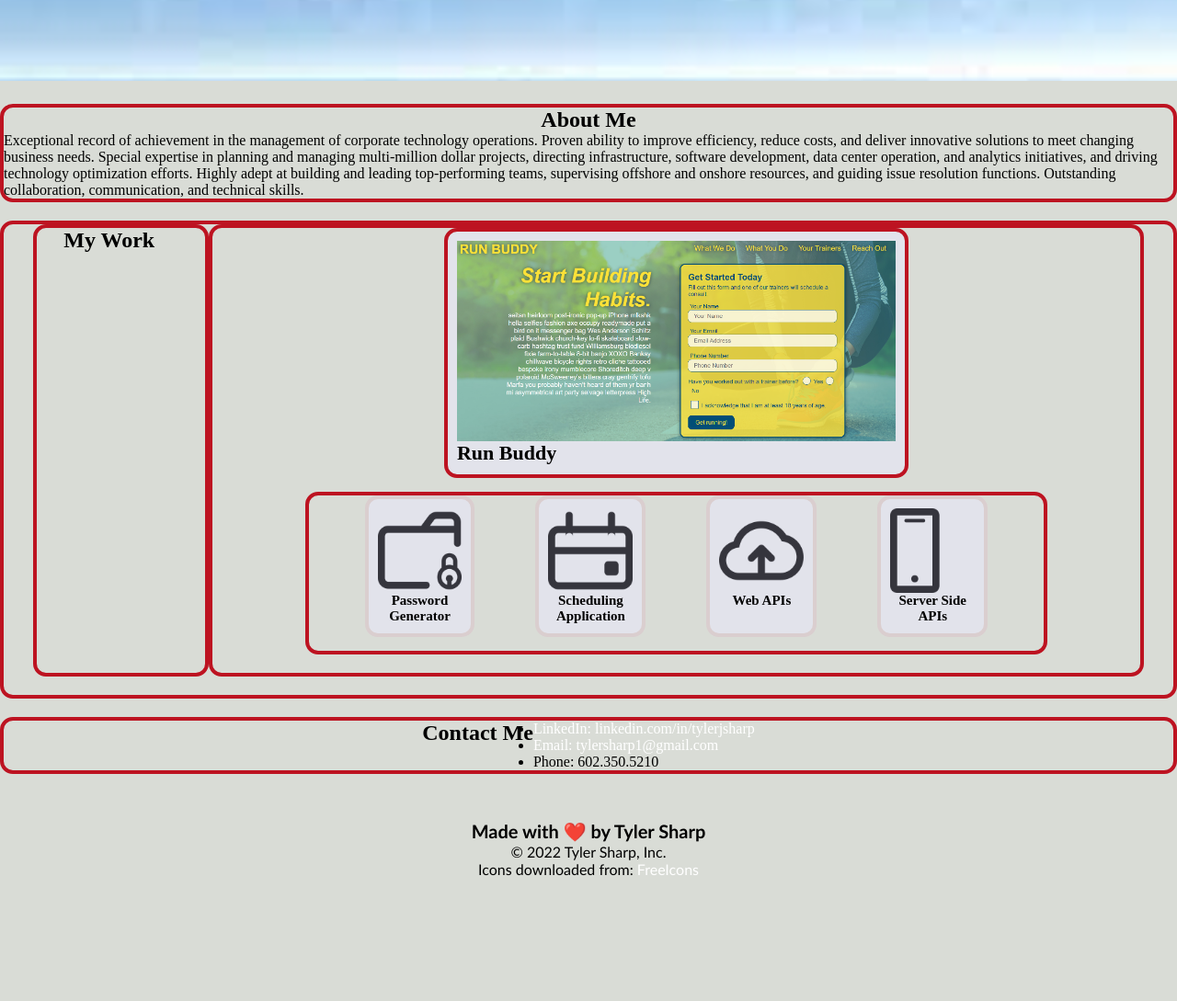
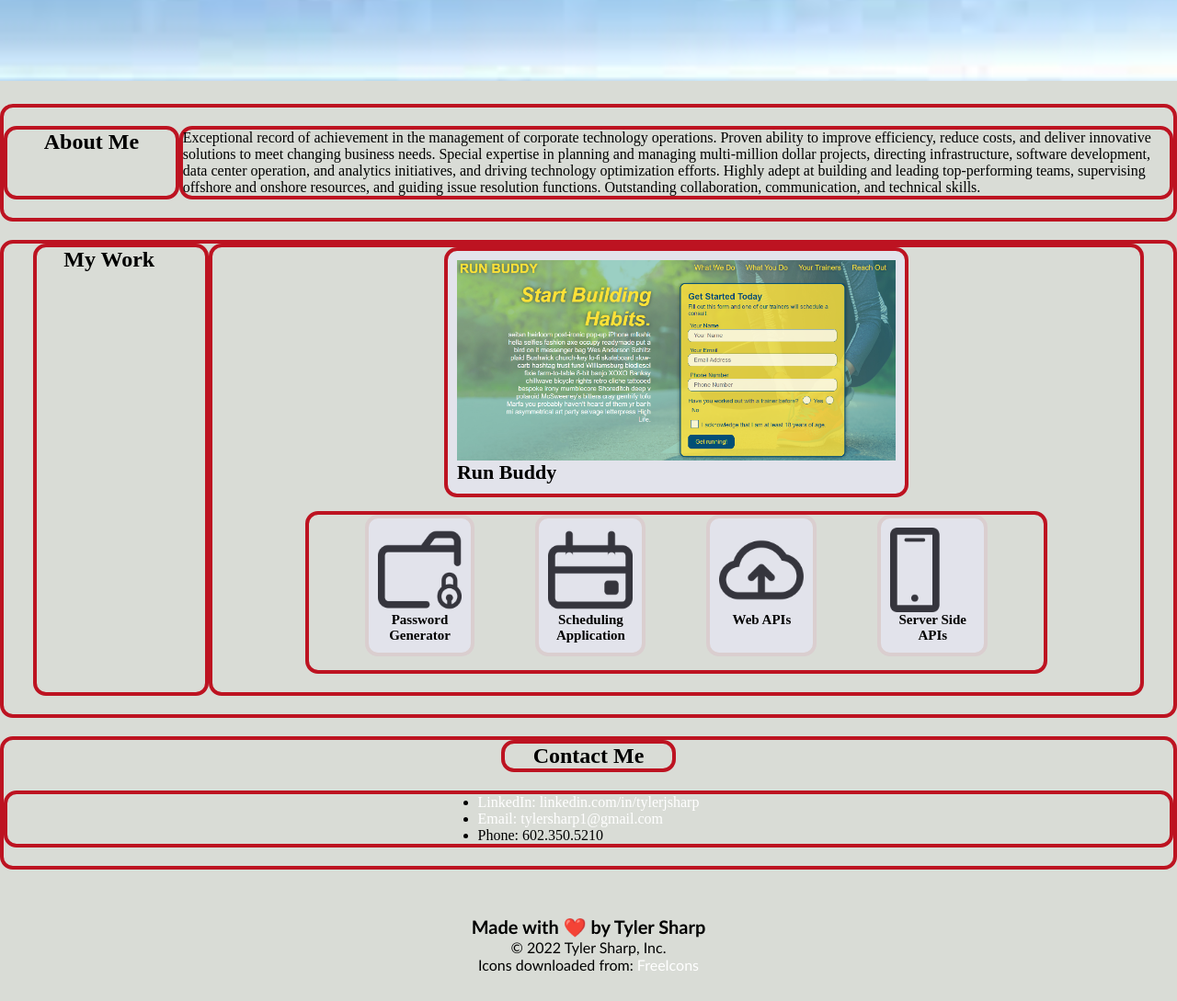
Before and after one commit to tylers22/Challenge02-ProfessionalPortfolio, a plain HTML site: page index.html in a window 1280 px wide. Shown: the part 140-1229 px from the top of the page at 92% size. Before the commit the page ends 1125 px from the top, so only its background shows below. Drawn offline with Linux system fonts and the light colour scheme.

Commit message:
cookig with gas

```diff
--- a/assets/css/style.css
+++ b/assets/css/style.css
@@ -97,20 +97,29 @@ p {
     border-radius: 14px;
     border: 4px solid #bd1321;
   }
-.about-me {
-  width: 100%;
-  margin: 0 auto;
+
+  .flex-container-about-me-h2 {
     display: flex;
     flex-wrap: wrap;
-  justify-content: space-around;
+    justify-content: center;
+    width: 15%;
+    margin-top: 20px;
+    margin-bottom: 20px;
+    border-radius: 14px;
+    border: 4px solid #bd1321;
    }
 
-.about-me h2 {
+   .flex-container-about-me-content {
+    display: flex;
+    flex-wrap: wrap;
+    justify-content: center;
+    width: 85%;
+    margin-top: 20px;
     margin-bottom: 20px;
-  margin-right: 100px;
-  font-size: 36px;
-  float:left;
+    border-radius: 14px;
+    border: 4px solid #bd1321;
    }
+
 
 .flex-container-my-work {
   display: flex;
@@ -131,14 +140,13 @@ p {
   margin-bottom: 20px;
   border-radius: 14px;
   border: 4px solid #bd1321;
-
  }
 
 .flex-container-main-app {
   display: flex;
   flex-wrap: wrap;
   justify-content: center;
-  width: 80%;
+  width: 85%;
   margin-bottom: 20px;
 }
 
@@ -215,6 +223,27 @@ p {
 
 /* contact me section */
 .flex-container-contact {
+  display: flex;
+  flex-wrap: wrap;
+  justify-content: center;
+  width: 100%;
+  margin-bottom: 20px;
+  border-radius: 14px;
+  border: 4px solid #bd1321;
+}
+
+.flex-container-contact-h2 {
+  display: flex;
+  flex-wrap: wrap;
+  justify-content: center;
+  width: 15%;
+
+  margin-bottom: 20px;
+  border-radius: 14px;
+  border: 4px solid #bd1321;
+ }
+
+ .flex-container-contact-links {
   display: flex;
   flex-wrap: wrap;
   justify-content: center;
--- a/index.html
+++ b/index.html
@@ -42,10 +42,14 @@
 <!-- about me section -->
         <section>
             <div class="flex-container-about-me">
+                <div class="flex-container-about-me-h2">
                 <h2>About Me</h2>
+                </div>
+                <div class="flex-container-about-me-content">
                     <p>
                         Exceptional record of achievement in the management of corporate technology operations. Proven ability to improve efficiency, reduce costs, and deliver innovative solutions to meet changing business needs. Special expertise in planning and managing multi-million dollar projects, directing infrastructure, software development, data center operation, and analytics initiatives, and driving technology optimization efforts. Highly adept at building and leading top-performing teams, supervising offshore and onshore resources, and guiding issue resolution functions. Outstanding collaboration, communication, and technical skills.
                     </p>
+                </div>
             </div>
         </section>
 
@@ -91,7 +95,11 @@
     <!-- contact me section -->
         <section>
             <div class="flex-container-contact">
+                <div class="flex-container-contact-h2">
                     <h2>Contact Me</h2>
+                </div>
+
+                <div class=flex-container-contact-links>
                     <nav>
                         <ul>
                             <li>
@@ -106,6 +114,7 @@
                             </li>
                         </ul>
                     </nav>
+                </div>
             </div>
         </section>
 
```
Lines whose indentation alone changed are shown as unchanged.
